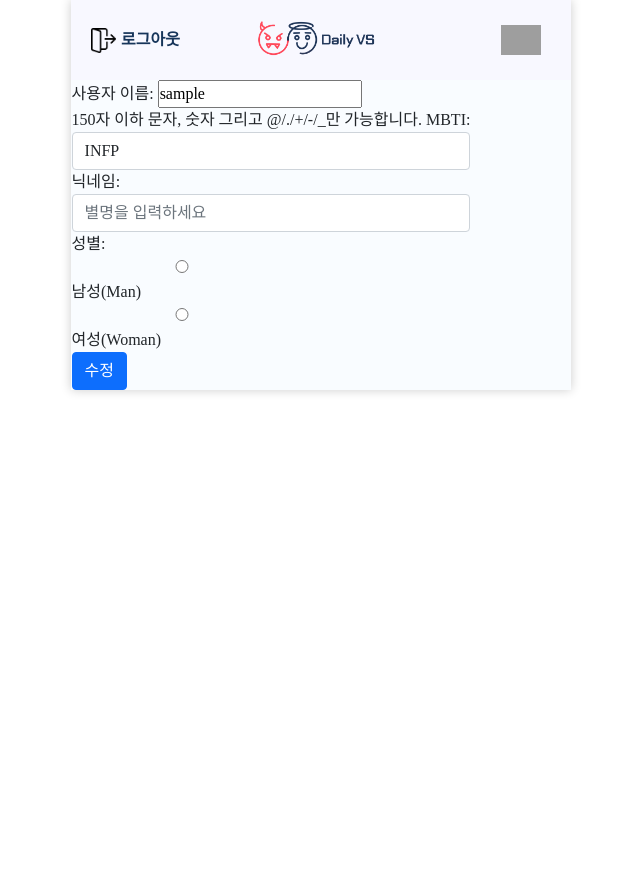
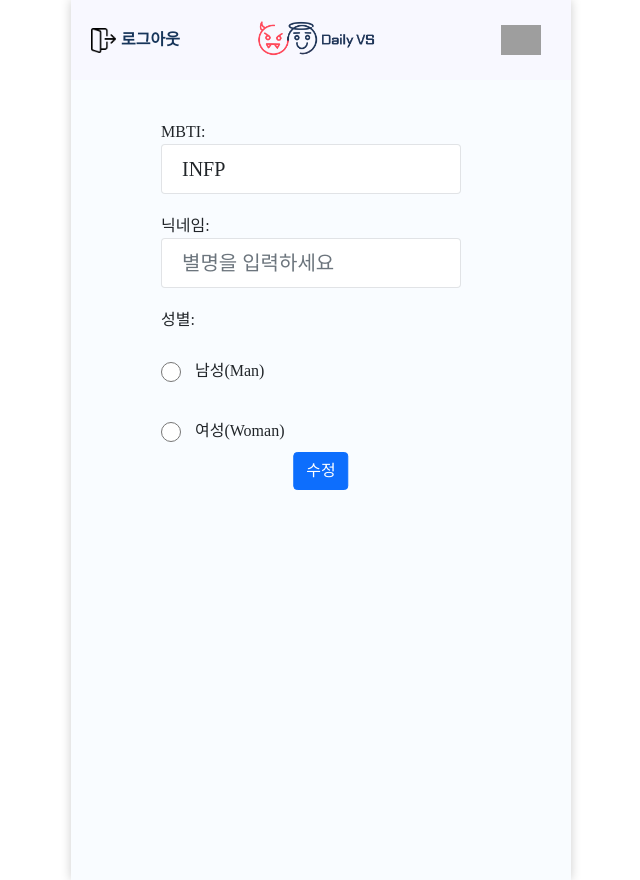
Before and after one commit to DAILY-VS/DAILYVS, a Django app: page /mypage/update/ in a window 1280 px wide. Shown: the whole page, without its empty margins (319-959 px from the left). Before the commit the page ends 394 px from the top, so only its background shows below. Run offline with Django 4.2, Linux system fonts and the light colour scheme; the visitor is signed in with stand-in values (Sample User, id 1); some libraries are stand-ins or nearby versions; some web fonts are replaced; grey boxes are pictures that could not be loaded.

Commit message:
정보 수정 페이지 수정

```diff
--- a/server/account/forms.py
+++ b/server/account/forms.py
@@ -118,7 +118,7 @@ class UserChangeForm(UserChangeForm):
 
     class Meta:
         model = User
-        fields = ["username","mbti", "nickname", "gender"]
+        fields = ["mbti", "nickname", "gender"]
         widgets = {
             "mbti": forms.Select(
                 attrs={"class": "form-control", "placeholder": "MBTI (대문자로 ex.INFP)"}
--- a/server/static/css/base.css
+++ b/server/static/css/base.css
@@ -84,6 +84,10 @@ nav {
 .base-block-container {
   display: flex;
   flex-direction: column;
+  align-items: center;
+  width: 100%;
+  height: 100%;
+  min-height: 100vh;
 }
 
 #logo img {
--- a/server/static/css/mypage.css
+++ b/server/static/css/mypage.css
@@ -84,22 +84,50 @@
     flex-direction: row;
 }
 
+/* 정보 수정 */
 .mypage-update-container {
     width: 400px;
     display: flex;
     justify-content: center;
     align-items: center;
+    margin-top: 20px;
 }
 
-/* .mypage-update-form {
-    width: 400px;
-    display: flex;
-    justify-content: center;
-    align-items: center;
-    flex-direction: column;
+.mypage-update-container form {
+    width: 80%;
 }
 
-.form-control{
-    display: inline-block;
-    width: 200px;
-} */
+.mypage-update-container label {
+    margin-top: 20px;
+}
+
+.mypage-update-container select {
+    width: 300px;
+    height: 50px;
+    padding-left: 20px;
+    border: 1px rgba(128, 128, 128, 0.2) solid;
+    font-size: 20px;
+}
+
+.mypage-update-container input {
+    width: 300px;
+    height: 50px;
+    padding-left: 20px;
+    border: 1px rgba(128, 128, 128, 0.2) solid;
+    font-size: 20px;
+}
+
+.mypage-update-container input[name="gender"] {
+    width: 20px;
+    height: 20px;
+    margin-top: 10px;
+    margin-right: 10px;
+    margin-bottom: 10px;
+    vertical-align: middle;
+    text-align: center;
+}
+
+.mypage-update-container button {
+    margin-left: 50%;
+    transform: translate(-50%, 0);
+}
--- a/server/templates/vote/mypage.html
+++ b/server/templates/vote/mypage.html
@@ -76,6 +76,11 @@
 
         </div>
     </div>
+    {% if request.user == user %}
+    <a href="{% url 'vote:update' %}">회원 수정</a>
+    <a href="{% url 'account:change_password' %}">비밀번호 변경</a>
+    <a href="{% url 'account:delete' %}">회원 탈퇴</a>
+{% endif %}
 </body>
 </html>
 
```
Also changed, not shown: server/account/migrations/0001_initial.py, server/account/migrations/0002_initial.py, server/vote/migrations/0001_initial.py.
